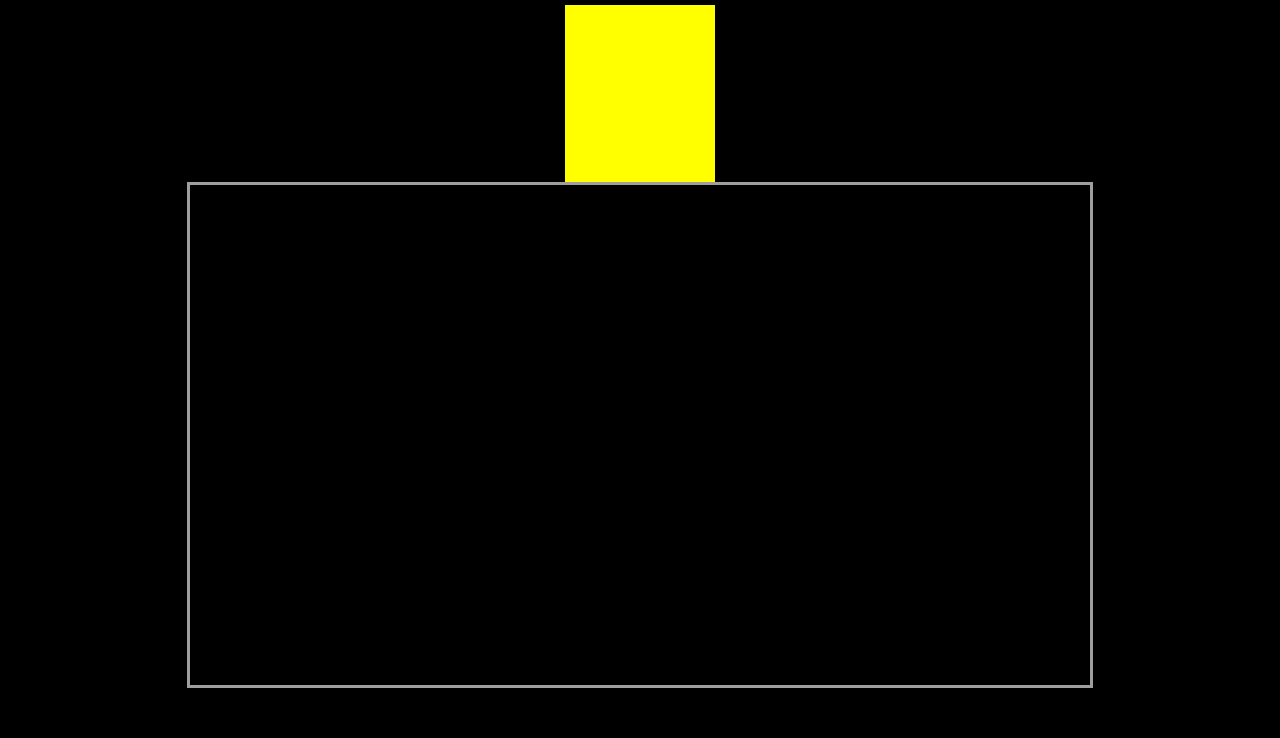
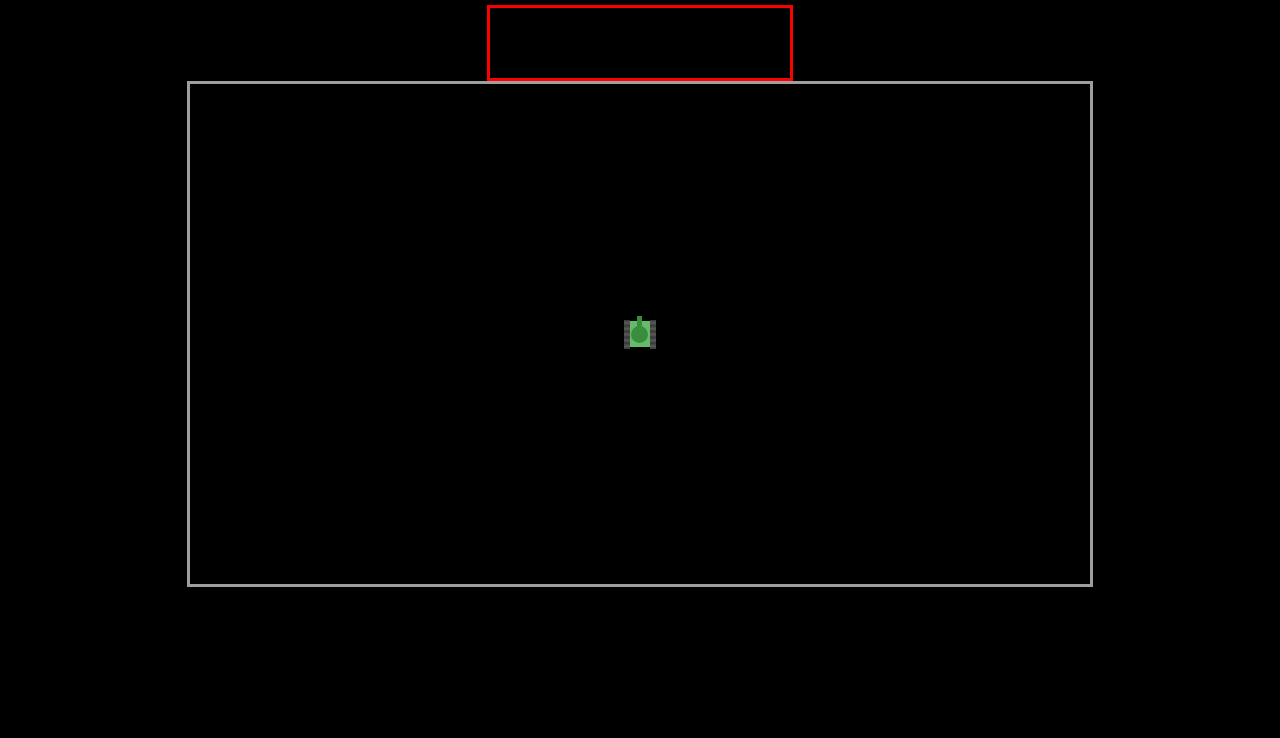
Before and after one commit to IvankivRLCoder/Lonely-Tank, a plain HTML site: page index.html in a window 1280 px wide. Shown: the part 62-800 px from the top of the page. Drawn offline with Linux system fonts and the light colour scheme.

Commit message:
Add fix tank and Add id="life-1/2/3"

```diff
--- a/css/style.css
+++ b/css/style.css
@@ -25,11 +25,10 @@ body{
 /*MENU-LIFE START*/
 .menu-life{
     display: flex;
-    width: 150px;
-    height: 700px;
-    align-items: flex-start;
-    justify-content: center;
-    background: yellow;
+    width: 300px;
+    height: 70px;
+    background: #000000;
+    border: 3px solid red;
 }
 /*MENU-LIFE END*/
 /*windows_games START*/
@@ -47,7 +46,7 @@ body{
 /*windows_games END*/
 /*tank Start*/
 .tank {
-  position: absolute;
+  position: relative;
   display: flex;
   width: 32px;
   height: 26px;
--- a/index.html
+++ b/index.html
@@ -14,7 +14,11 @@
     <div class="header"><h2>Lonely-Tank | 2D-GAME</h2></div>
     <!--HEADER END-->
     <!--MENU-LIFE START-->
-    <div class="menu-life"></div>
+    <div class="menu-life">
+      <div class="life" id="life_1"></div>
+      <div class="life" id="life_2"></div>
+      <div class="life" id="life_3"></div>
+    </div>
     <!--MENU-LIFE END-->
     <!--WINDOW-GAME START-->
     <div class="window_games">
```
